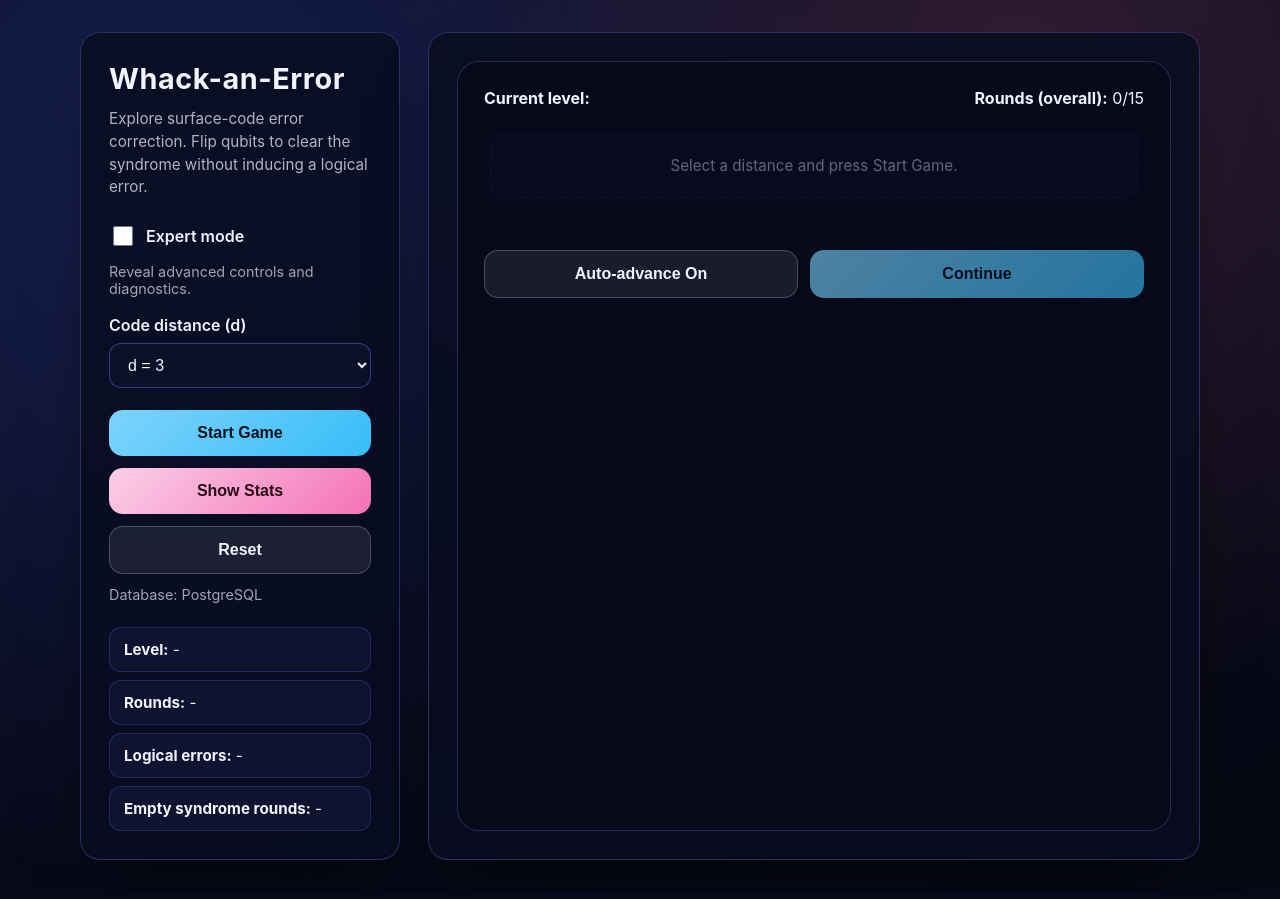
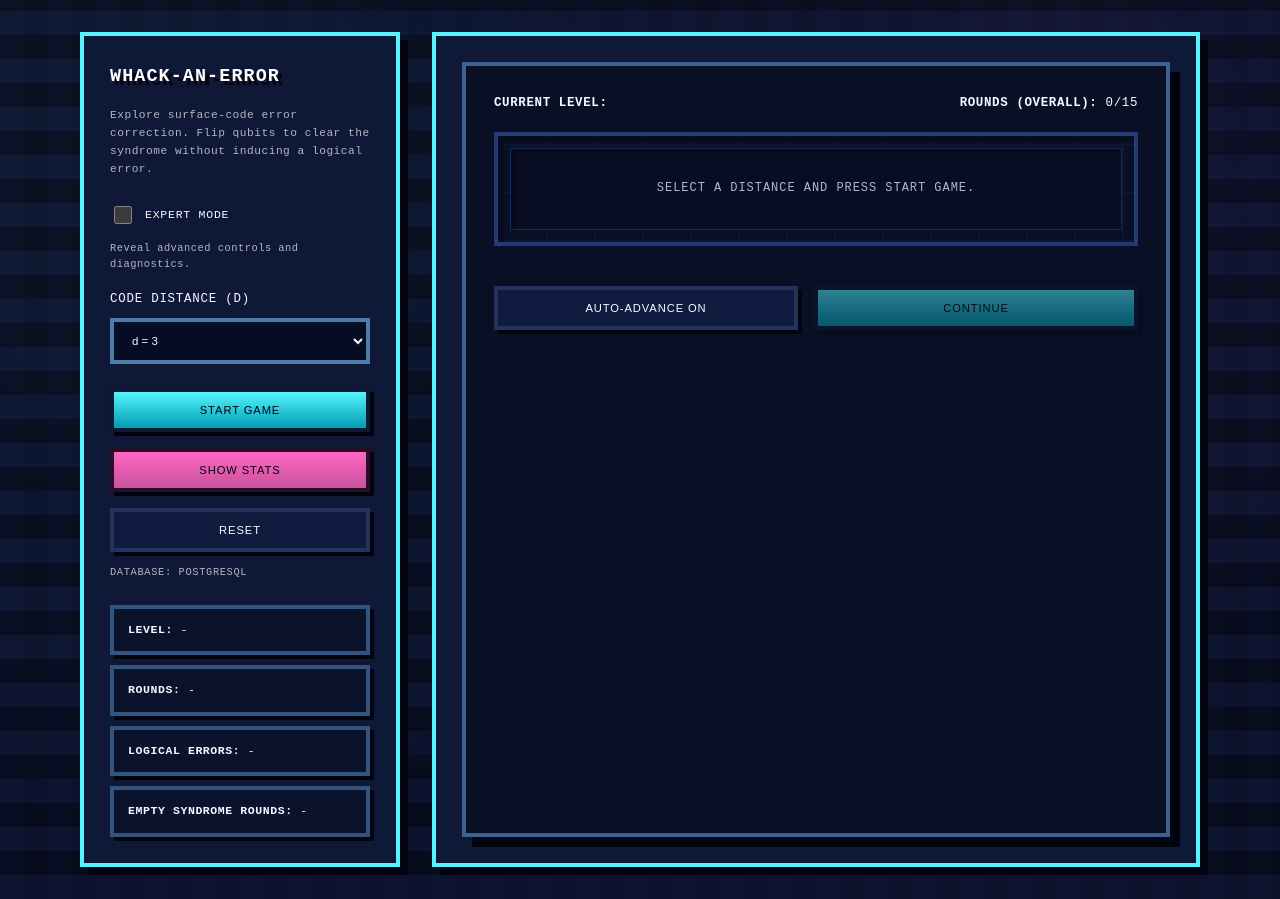
Before and after one commit to oldjosias/whack-an-error, a Flask app: page / in a window 1280 px wide. Before the commit the page ends 874 px from the top, so only its background shows below. Run offline with Flask 3, Linux system fonts and the light colour scheme.

Commit message:
add 8bit style

```diff
--- a/templates/index.html
+++ b/templates/index.html
@@ -6,15 +6,28 @@
   <title>Whack-an-Error - Surface Code</title>
   <style>
     :root {
-      color-scheme: light dark;
-      font-family: "Inter", system-ui, -apple-system, "Segoe UI", sans-serif;
-      background: #040712;
-      color: #f0f4ff;
-      --cell-min-size: 46px;
-      --cell-min-height: 46px;
+      color-scheme: dark;
+      font-family: "Press Start 2P", "VT323", "Courier New", monospace;
+      background: #050917;
+      color: #f7faff;
+      --cell-min-size: 48px;
+      --cell-min-height: 48px;
       --cell-gap: 8px;
       --stabilizer-size: 36px;
-      --qubit-font-size: 0.95rem;
+      --qubit-font-size: 0.85rem;
+      --pixel-border: 4px;
+      --pixel-radius: 0;
+      --pixel-shadow: 6px 6px 0 #020410;
+      --pixel-shadow-strong: 10px 10px 0 #020410;
+      --panel-bg: #0f1836;
+      --panel-border: #56f2ff;
+      --panel-shadow: 8px 8px 0 #020410;
+      --accent-primary: #54f5ff;
+      --accent-primary-dark: #009db3;
+      --accent-secondary: #ff66c4;
+      --accent-secondary-dark: #c8529c;
+      --accent-ghost: #101b3f;
+      --text-soft: rgba(247, 250, 255, 0.7);
     }
     body {
       margin: 0;
@@ -23,39 +36,61 @@
       align-items: stretch;
       justify-content: center;
       padding: 32px;
-      background: radial-gradient(circle at 15% 20%, rgba(76, 104, 255, 0.24), transparent 55%),
-                  radial-gradient(circle at 80% 10%, rgba(255, 120, 180, 0.18), transparent 50%),
-                  linear-gradient(145deg, rgba(7, 10, 28, 0.94), rgba(6, 8, 20, 0.96));
+      background:
+        repeating-linear-gradient(0deg, rgba(13, 20, 48, 0.75) 0 24px, rgba(7, 11, 28, 0.75) 24px 48px),
+        repeating-linear-gradient(90deg, rgba(22, 34, 72, 0.4) 0 24px, rgba(10, 16, 40, 0.4) 24px 48px),
+        radial-gradient(circle at 12% 18%, rgba(84, 245, 255, 0.22), transparent 50%),
+        radial-gradient(circle at 82% 12%, rgba(255, 102, 196, 0.2), transparent 50%),
+        linear-gradient(135deg, #050917, #090f29 70%, #030612 100%);
+      font-family: inherit;
+      font-size: 0.78rem;
+      letter-spacing: 0.04em;
+      line-height: 1.6;
+      image-rendering: pixelated;
+      text-transform: none;
     }
     .app-shell {
       display: grid;
       grid-template-columns: minmax(260px, 320px) minmax(520px, 1fr);
-      gap: 28px;
+      gap: 32px;
       width: min(1120px, 100%);
     }
     .panel {
-      background: rgba(10, 13, 32, 0.88);
-      border: 1px solid rgba(118, 138, 255, 0.28);
-      border-radius: 20px;
-      padding: 28px;
-      box-shadow: 0 32px 64px -28px rgba(0, 0, 0, 0.78);
-      backdrop-filter: blur(18px);
+      background: var(--panel-bg);
+      border: var(--pixel-border) solid var(--panel-border);
+      border-radius: var(--pixel-radius);
+      padding: 26px;
+      box-shadow: var(--panel-shadow);
+      image-rendering: pixelated;
     }
     h1 {
+      margin: 0 0 16px;
+      font-size: 1.15rem;
+      letter-spacing: 0.06em;
+      text-transform: uppercase;
+      color: #fffefc;
+      text-shadow: 4px 4px 0 #020410;
+    }
+    h2 {
       margin: 0 0 12px;
-      font-size: 1.8rem;
-      letter-spacing: 0.02em;
+      font-size: 0.9rem;
+      letter-spacing: 0.08em;
+      text-transform: uppercase;
+      color: #f7faff;
+      text-shadow: 3px 3px 0 #020410;
     }
     p.subtitle {
       margin: 0 0 24px;
-      opacity: 0.72;
-      font-size: 0.95rem;
-      line-height: 1.5;
+      color: var(--text-soft);
+      font-size: 0.7rem;
+      line-height: 1.6;
     }
     label {
       display: block;
       margin-bottom: 8px;
-      font-weight: 600;
+      font-weight: 400;
+      text-transform: uppercase;
+      letter-spacing: 0.06em;
     }
     .form-field {
       margin-bottom: 18px;
@@ -64,32 +99,34 @@
       display: inline-flex;
       align-items: center;
       gap: 10px;
-      font-weight: 600;
+      font-weight: 400;
       cursor: pointer;
     }
     .toggle input[type="checkbox"] {
-      width: 20px;
-      height: 20px;
-      accent-color: #38bdf8;
+      width: 18px;
+      height: 18px;
+      accent-color: var(--accent-primary);
     }
     .toggle span {
-      font-size: 1rem;
+      font-size: 0.72rem;
     }
     .toggle-hint {
       margin: 6px 0 0;
-      opacity: 0.65;
-      font-size: 0.9rem;
+      color: var(--text-soft);
+      font-size: 0.65rem;
+      line-height: 1.5;
     }
     select,
     input[type="text"] {
       width: 100%;
       padding: 12px 14px;
-      border-radius: 12px;
-      border: 1px solid rgba(110, 130, 255, 0.4);
-      background: rgba(14, 18, 44, 0.9);
+      border-radius: var(--pixel-radius);
+      border: var(--pixel-border) solid rgba(121, 202, 255, 0.6);
+      background: rgba(6, 12, 34, 0.9);
       color: inherit;
-      font-size: 1rem;
+      font-size: 0.72rem;
       box-sizing: border-box;
+      box-shadow: inset 4px 4px 0 rgba(10, 17, 44, 0.7);
     }
     body:not(.expert-mode) .expert-only {
       display: none !important;
@@ -97,38 +134,43 @@
     .actions {
       display: flex;
       flex-wrap: wrap;
-      gap: 12px;
-      margin: 22px 0 10px;
+      gap: 16px;
+      margin: 24px 0 12px;
     }
     button {
-      border: none;
-      border-radius: 14px;
-      padding: 14px 18px;
-      font-weight: 600;
-      font-size: 1rem;
+      border: var(--pixel-border) solid #101527;
+      border-radius: var(--pixel-radius);
+      padding: 12px 16px;
+      font-weight: 400;
+      font-size: 0.7rem;
+      letter-spacing: 0.08em;
+      text-transform: uppercase;
       cursor: pointer;
-      transition: transform 140ms ease, box-shadow 140ms ease;
+      transition: transform 160ms steps(4, end), box-shadow 160ms steps(4, end);
+      box-shadow: 4px 4px 0 #020410;
     }
     button.primary {
-      background: linear-gradient(135deg, #7dd3fc, #38bdf8);
-      color: #04111c;
+      background: linear-gradient(180deg, var(--accent-primary) 0%, var(--accent-primary-dark) 100%);
+      border-color: #0a1a2f;
+      color: #020410;
       flex: 1 1 160px;
     }
     button.secondary {
-      background: linear-gradient(135deg, #fbcfe8, #f472b6);
-      color: #290917;
+      background: linear-gradient(180deg, var(--accent-secondary) 0%, var(--accent-secondary-dark) 100%);
+      border-color: #2c0d27;
+      color: #04030d;
       flex: 1 1 160px;
     }
     button.ghost {
-      background: rgba(255, 255, 255, 0.08);
-      border: 1px solid rgba(205, 215, 255, 0.25);
-      color: inherit;
+      background: var(--accent-ghost);
+      border-color: #24335d;
+      color: #f7faff;
       flex: 1 1 140px;
     }
     button.ghost.is-off {
-      background: rgba(255, 255, 255, 0.04);
-      border-color: rgba(205, 215, 255, 0.18);
-      opacity: 0.9;
+      background: #0a1129;
+      border-color: #1c2647;
+      opacity: 0.75;
     }
     .stats-overlay-content {
       display: grid;
@@ -190,7 +243,7 @@
       content: "";
       position: absolute;
       inset: 0;
-      background: rgba(15, 23, 42, 0.18);
+      background: rgba(2, 8, 20, 0.4);
       transform-origin: left center;
       transform: scaleX(var(--progress, 0));
       transition: transform 0.1s linear;
@@ -209,55 +262,67 @@
     }
     .meta-label {
       margin-top: 12px;
-      font-size: 0.9rem;
-      opacity: 0.65;
+      font-size: 0.65rem;
+      color: var(--text-soft);
+      letter-spacing: 0.06em;
+      text-transform: uppercase;
     }
     .stats {
       margin-top: 24px;
       display: grid;
-      gap: 8px;
+      gap: 10px;
     }
     .stats div {
-      background: rgba(20, 24, 56, 0.7);
-      border-radius: 12px;
+      background: rgba(12, 18, 44, 0.9);
+      border-radius: var(--pixel-radius);
       padding: 12px 14px;
-      border: 1px solid rgba(100, 120, 255, 0.24);
-      font-size: 0.95rem;
+      border: var(--pixel-border) solid rgba(114, 182, 255, 0.4);
+      font-size: 0.72rem;
+      text-transform: uppercase;
+      letter-spacing: 0.05em;
+      box-shadow: 4px 4px 0 #020410;
     }
     .log {
       margin-top: 24px;
       max-height: 260px;
       overflow-y: auto;
       padding-right: 6px;
+      border: var(--pixel-border) solid rgba(114, 182, 255, 0.3);
+      background: rgba(8, 13, 34, 0.85);
+      box-shadow: 6px 6px 0 #020410;
+      border-radius: var(--pixel-radius);
     }
     .log h2 {
       margin-top: 0;
-      font-size: 1.05rem;
+      font-size: 0.78rem;
+      text-transform: uppercase;
+      letter-spacing: 0.08em;
     }
     .log ul {
       list-style: none;
       padding: 0;
       margin: 0;
       display: grid;
-      gap: 8px;
-      font-size: 0.9rem;
+      gap: 6px;
+      font-size: 0.68rem;
     }
     .log li {
       padding: 10px 12px;
-      border-radius: 10px;
-      background: rgba(18, 22, 50, 0.74);
-      border: 1px solid rgba(114, 132, 255, 0.2);
+      border-radius: var(--pixel-radius);
+      background: rgba(13, 20, 52, 0.8);
+      border: 1px solid rgba(90, 126, 240, 0.28);
+      box-shadow: inset 4px 4px 0 rgba(4, 8, 20, 0.7);
     }
     .game-surface {
       display: grid;
-      gap: 20px;
+      gap: 24px;
     }
     .board-wrapper {
-      background: rgba(8, 10, 26, 0.85);
-      border-radius: 22px;
-      padding: 26px;
-      border: 1px solid rgba(135, 156, 255, 0.24);
-      backdrop-filter: blur(10px);
+      background: rgba(9, 15, 36, 0.95);
+      border-radius: var(--pixel-radius);
+      padding: 28px;
+      border: var(--pixel-border) solid rgba(114, 182, 255, 0.5);
+      box-shadow: var(--pixel-shadow-strong);
       scroll-margin-top: 18px;
     }
     .board-meta {
@@ -267,6 +332,8 @@
       margin-bottom: 18px;
       flex-wrap: wrap;
       gap: 12px;
+      text-transform: uppercase;
+      letter-spacing: 0.05em;
     }
     .board {
       display: grid;
@@ -274,6 +341,13 @@
       --board-size: 1;
       grid-template-columns: repeat(var(--board-size), minmax(var(--cell-min-size), 1fr));
       justify-items: stretch;
+      background:
+        repeating-linear-gradient(0deg, rgba(18, 32, 72, 0.35) 0 2px, transparent 2px 48px),
+        repeating-linear-gradient(90deg, rgba(18, 32, 72, 0.35) 0 2px, transparent 2px 48px);
+      padding: 12px;
+      border: var(--pixel-border) solid rgba(76, 120, 232, 0.4);
+      border-radius: var(--pixel-radius);
+      box-shadow: inset 6px 6px 0 rgba(6, 10, 28, 0.7);
     }
     .cell {
       position: relative;
@@ -281,21 +355,20 @@
       align-items: center;
       justify-content: center;
       min-height: var(--cell-min-height);
+      background: rgba(8, 14, 36, 0.7);
+      border: 1px solid rgba(60, 92, 180, 0.35);
+      box-shadow: inset 4px 4px 0 rgba(4, 8, 20, 0.6);
     }
     .cell.placeholder {
-      color: rgba(220, 224, 255, 0.5);
-      font-size: 0.95rem;
+      color: rgba(220, 224, 255, 0.8);
+      font-size: 0.75rem;
       padding: 16px;
       text-align: center;
+      text-transform: uppercase;
+      letter-spacing: 0.08em;
     }
     .cell::after {
-      content: "";
-      position: absolute;
-      inset: 6px;
-      border-radius: 12px;
-      background: rgba(18, 22, 50, 0.45);
-      border: 1px dashed rgba(97, 117, 255, 0.22);
-      opacity: 0.35;
+      display: none;
     }
     .cell.empty::after {
       display: none;
@@ -406,17 +489,21 @@
     .status-line {
       margin: 6px 0 0;
       min-height: 1.4em;
-      font-size: 0.98rem;
+      font-size: 0.7rem;
+      letter-spacing: 0.08em;
+      text-transform: uppercase;
+      color: #d9e6ff;
     }
     .status-line.error {
-      color: #f8989a;
+      color: #ff8094;
     }
     .summary-card {
       margin-top: 18px;
-      padding: 18px;
-      border-radius: 16px;
-      background: rgba(18, 26, 56, 0.8);
-      border: 1px solid rgba(118, 140, 255, 0.24);
+      padding: 20px;
+      border-radius: var(--pixel-radius);
+      background: rgba(10, 16, 40, 0.92);
+      border: var(--pixel-border) solid rgba(114, 182, 255, 0.45);
+      box-shadow: 6px 6px 0 #020410;
       display: none;
     }
     .summary-card.visible {
@@ -1177,6 +1271,7 @@
         } else if (selectLevels) {
           selectLevels.value = String(selectedLevelCount);
         }
+        updateBoardLabels();
         renderStats();
       }
 
@@ -1300,8 +1395,10 @@
           const button = document.createElement('button');
           button.className = 'qubit';
           button.type = 'button';
-          button.textContent = String(q.idx);
-          button.dataset.idx = String(q.idx);
+          const label = String(q.idx);
+          button.dataset.idx = label;
+          button.dataset.label = label;
+          button.textContent = state.expertMode ? label : '';
           button.disabled = true;
           button.addEventListener('click', () => handleQubitFlip(q.idx));
           const cell = cells[indexFor(r, c)];
@@ -1315,12 +1412,16 @@
           const c = Math.round(s.col * 2);
           const span = document.createElement('div');
           span.className = 'stabilizer';
-          span.textContent = String(s.idx);
+          const label = String(s.idx);
+          span.dataset.label = label;
+          span.textContent = state.expertMode ? label : '';
           const cell = cells[indexFor(r, c)];
           cell.classList.remove('empty');
           cell.appendChild(span);
           return span;
         });
+
+        updateBoardLabels();
       }
 
       function updateBoardMarkers() {
@@ -1339,6 +1440,18 @@
 
         state.stabilizerWidgets.forEach((widget, idx) => {
           widget.classList.toggle('active', Boolean(syndrome[idx]));
+        });
+      }
+
+      function updateBoardLabels() {
+        const showLabels = Boolean(state.expertMode);
+        state.qubitButtons.forEach((btn) => {
+          const label = btn.dataset.label || '';
+          btn.textContent = showLabels ? label : '';
+        });
+        state.stabilizerWidgets.forEach((widget) => {
+          const label = widget.dataset.label || '';
+          widget.textContent = showLabels ? label : '';
         });
       }
 
```
Also changed, not shown: other parts of templates/index.html (+85 -57 lines).
